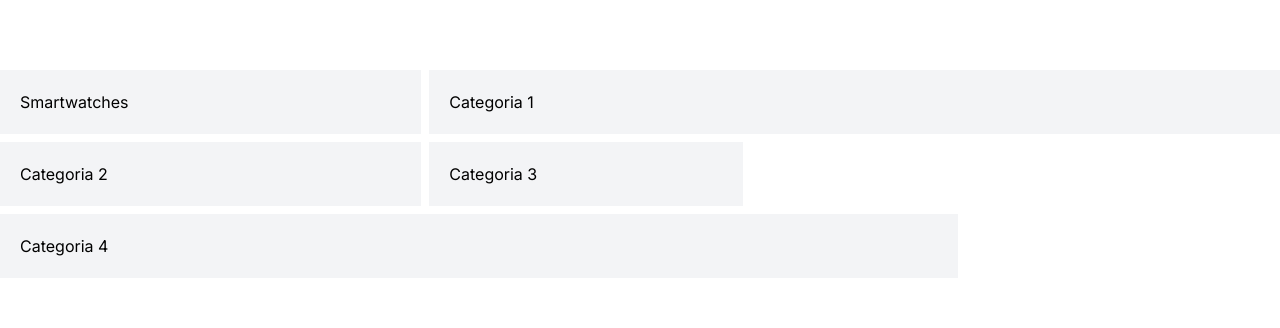
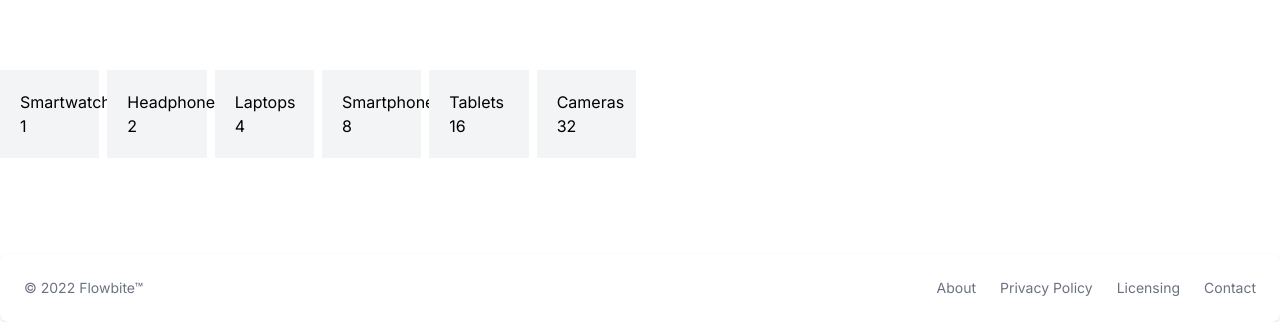
Before and after one commit to Extant-org/e-commerce, a Next.js app: page / in a window 1280 px wide. Shown: the part 1068-1396 px from the top of the page. Built offline with nearby package versions, Linux system fonts and the light colour scheme.

Commit message:
feat:categorias

```diff
--- a/app/Components/Categories.tsx
+++ b/app/Components/Categories.tsx
@@ -3,9 +3,29 @@ export default function Categories() {
         {
             "id": 1,
             "name": "Smartwatches",
-        }
+        },
+        {
+            "id": 2,
+            "name": "Headphones",
+        },
+        {
+            "id": 3,
+            "name": "Laptops",
+        },
+        {
+            "id": 4,
+            "name": "Smartphones",
+        },
+        {
+            "id": 5,
+            "name": "Tablets",
+        },
+        {
+            "id": 6,
+            "name": "Cameras",
+        },
     ];
-    let i = 0;
+    let i = 1;
 
     return (
         <div className="mt-24 grid grid-cols-12 gap-2">
@@ -14,16 +34,14 @@ export default function Categories() {
                 const element = (
                     // eslint-disable-next-line tailwindcss/no-custom-classname
                     <div key={category.id} className={`col-span-${colSpan} bg-gray-100 p-5`}>
-                        {category.name}
+                        {category.name} {i}
                     </div>
                 );
-                i = i % 2 === 0 ? i * 2 : i + 1;
+                i = i % 2 === 0
+                    ? i * 2
+                    : i + 1;
                 return element;
             })}
-            <div className="col-span-8 bg-gray-100 p-5">Categoria 1</div>
-            <div className="col-span-4 bg-gray-100 p-5">Categoria 2</div>
-            <div className="col-span-3 bg-gray-100 p-5">Categoria 3</div>
-            <div className="col-span-9 bg-gray-100 p-5">Categoria 4</div>
         </div>
     );
 }
```
